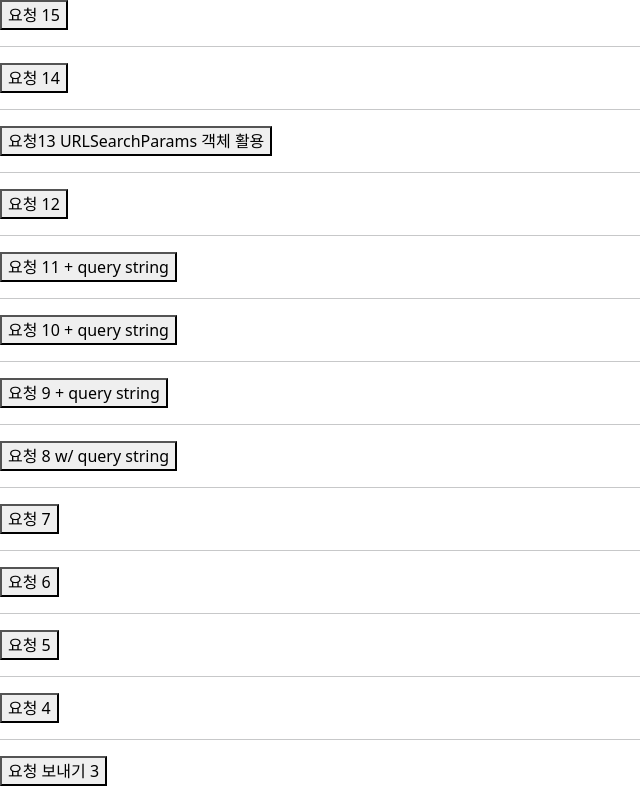
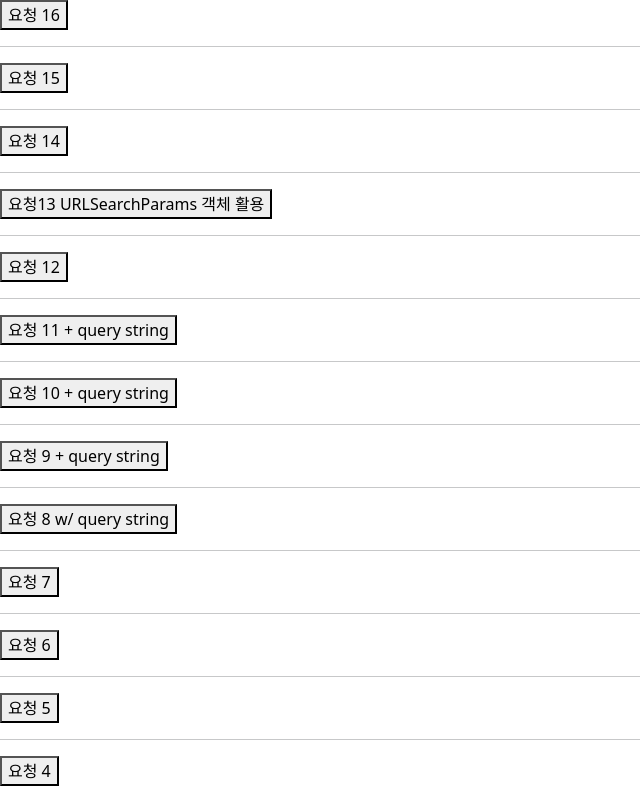
Before and after one commit to sebaek/react-20250630, a React (Vite) app: page / in a window 1280 px wide. Shown: the top 800 px of the page, without its empty margins (0-640 px from the left). Built offline with nearby package versions, Linux system fonts and the light colour scheme.

Commit message:
URLSearchParams 객체 주소 뒤에 연결연산으로 붙이기

```diff
--- a/src/App53.jsx
+++ b/src/App53.jsx
@@ -111,8 +111,18 @@ function App53(props) {
     axios.get("/api/main28/sub15?" + p);
   }
 
+  function handleButton16Click() {
+    const p = new URLSearchParams();
+    p.set("fruit", "apple");
+    p.set("price", 5000);
+    p.set("location", "강남");
+    axios.get("/api/main28/sub16?" + p);
+  }
+
   return (
     <div>
+      <button onClick={handleButton16Click}>요청 16</button>
+      <hr />
       <button onClick={handleButton15Click}>요청 15</button>
       <hr />
       <button onClick={handleButton14Click}>요청 14</button>
```
